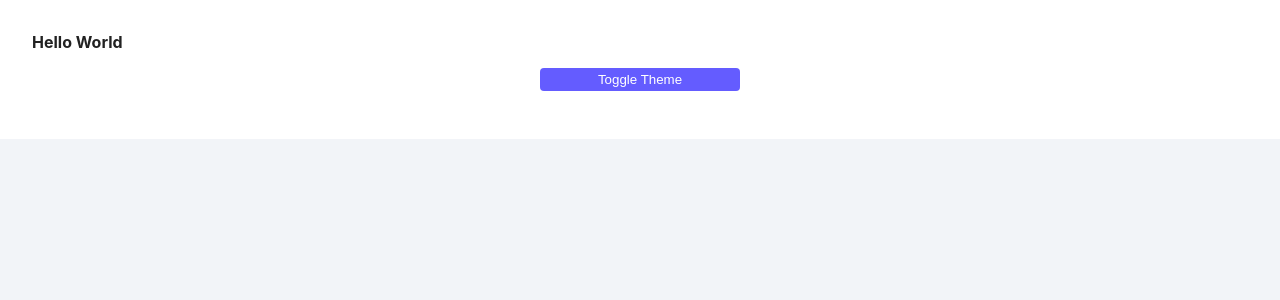
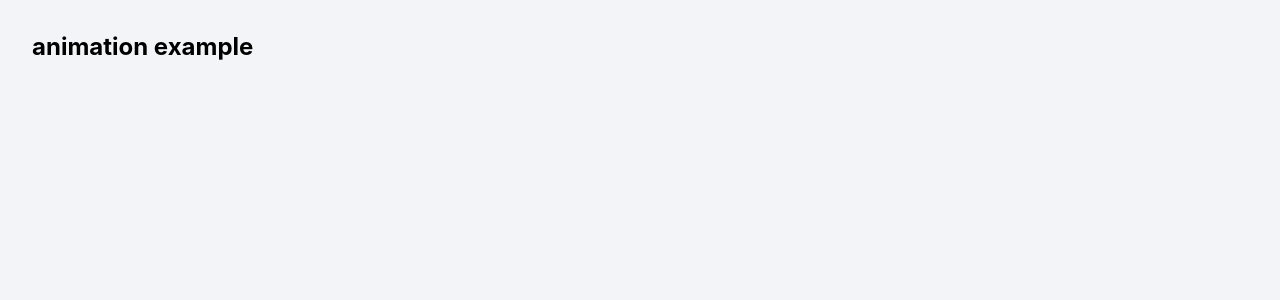
Before and after one commit to salammohamadi/feel-pretty-with-styled-components, a JavaScript app: page / in a window 1280 px wide. Shown: the top 300 px of the page. Built offline with nearby package versions, Linux system fonts and the light colour scheme; the HTML template or start-up script is replaced by a standard one.

Commit message:
clean up files to get ready for animation

```diff
--- a/src/App.js
+++ b/src/App.js
@@ -1,42 +1,10 @@
-import { useState } from 'react';
-import styled, { ThemeProvider } from 'styled-components';
-import GlobalStyles from './global-styles';
-import Card from './components/Card';
-
-const BaseTheme = {
-  name: 'base',
-  color: '#222',
-  background: '#fff',
-};
-
-const DarkTheme = {
-  name: 'dark',
-  color: '#fff',
-  background: '#222',
-};
-
-const Container = styled.div`
-  padding: 2rem;
-  font-weight: 700;
-  color: ${props => props.theme.color};
-  background-color: ${props => props.theme.background};
-`;
+import styled from 'styled-components';
 
 function App() {
-  const [isBaseTheme, setIsBaseTheme] = useState(true);
-  const toggleHandler = () => setIsBaseTheme(!isBaseTheme);
-
   return (
-    <ThemeProvider theme={isBaseTheme ? BaseTheme : DarkTheme}>
-      <GlobalStyles />
-      <Container>
-        Hello World
-        <button className='btn' onClick={toggleHandler}>
-          toggle theme
-        </button>
-      </Container>
-      {/* <Card /> */}
-    </ThemeProvider>
+    <div style={{ padding: '2rem' }}>
+      <h2>animation example</h2>
+    </div>
   );
 }
 export default App;
```
